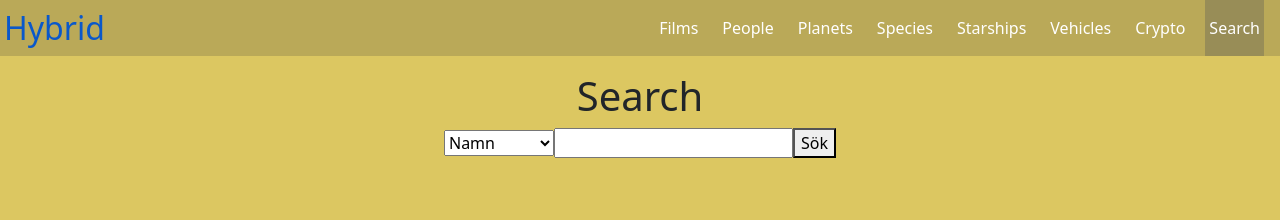
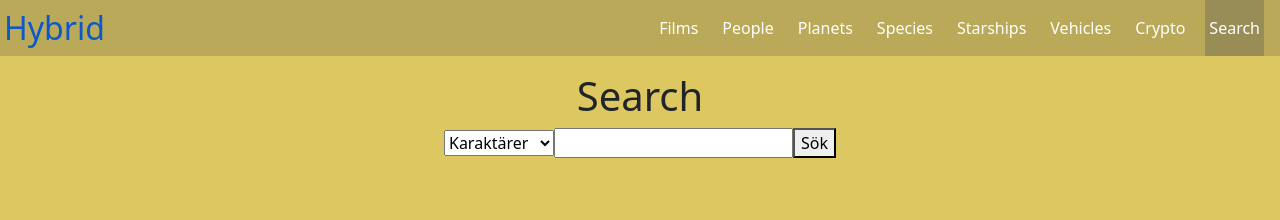
Before and after one commit to sDicander/Academy-MiniProject, a React (Create React App) app: page /Search in a window 1280 px wide. Shown: the top 220 px of the page. Built offline with nearby package versions, Linux system fonts and the light colour scheme.

Commit message:
Karaktärer

```diff
--- a/src/pages/Search.js
+++ b/src/pages/Search.js
@@ -63,7 +63,7 @@ export default function Searchp() {
       <form onSubmit={Handle}>
 
         <select name="typ" id="typ">
-          <option value="namn">Namn</option>
+          <option value="namn">Karaktärer</option>
           <option value="planeter">Planeter</option>
           <option value="filmer">Filmer</option>
           <option value="skepp">Rymdskepp</option>
```
